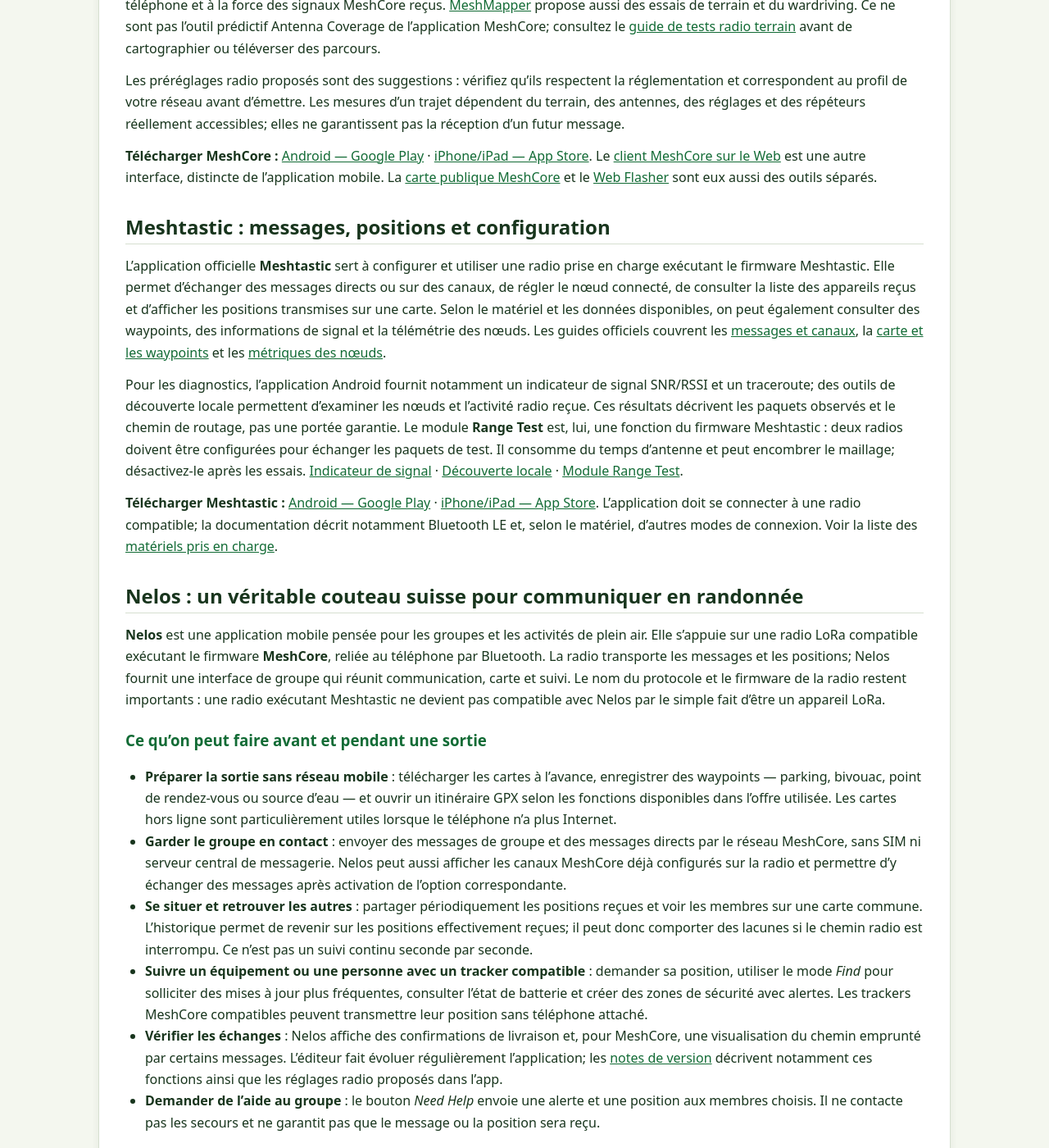
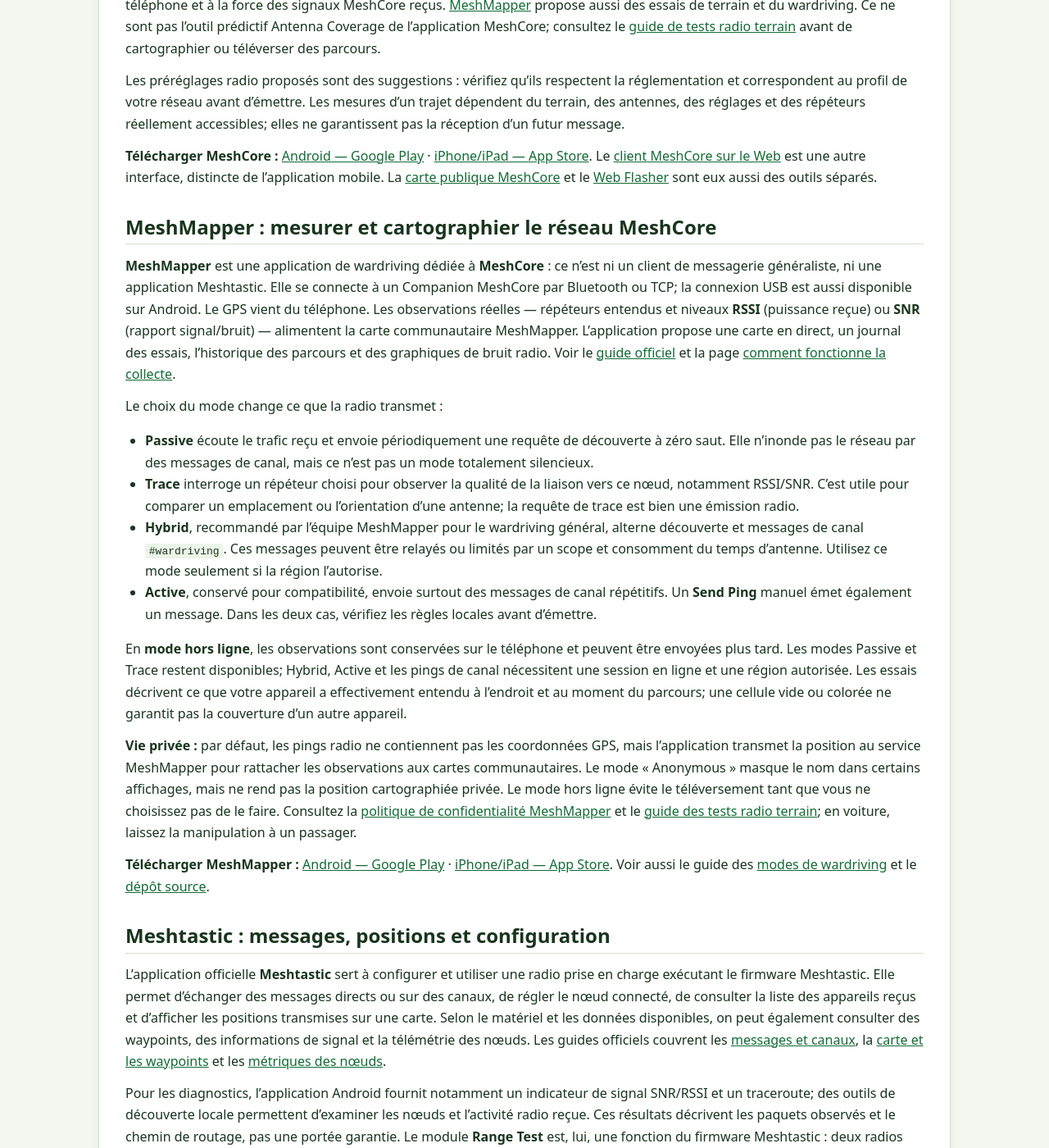
Before and after one commit to 1234LUCIUS/projet-interconnexion-normand-wiki, a Jekyll site: the page built from docs/09-applications-mobiles.md, in a window 1280 px wide and 1400 px high, scrolled down 1736 px. Shown: the whole window at 82% size. Built offline with Jekyll 4.4.1, drawn with Linux system fonts in a browser that asks for light colours.

Commit message:
docs: add MeshMapper app guide

```diff
--- a/docs/09-applications-mobiles.md
+++ b/docs/09-applications-mobiles.md
@@ -1,7 +1,7 @@
 ---
 layout: wiki
 title: "Applications mobiles"
-description: "Choisir et télécharger les applications MeshCore, Meshtastic et Nelos, avec leurs fonctions et leurs limites."
+description: "Choisir et télécharger les applications MeshCore, MeshMapper, Meshtastic et Nelos, avec leurs fonctions et leurs limites."
 ---
 
 # Applications mobiles pour les réseaux LoRa
@@ -31,6 +31,23 @@ Les commandes CLI du firmware peuvent exposer d’autres statistiques (bruit, RS
 Les préréglages radio proposés sont des suggestions : vérifiez qu’ils respectent la réglementation et correspondent au profil de votre réseau avant d’émettre. Les mesures d’un trajet dépendent du terrain, des antennes, des réglages et des répéteurs réellement accessibles; elles ne garantissent pas la réception d’un futur message.
 
 **Télécharger MeshCore :** [Android — Google Play](https://play.google.com/store/apps/details?id=com.liamcottle.meshcore.android) · [iPhone/iPad — App Store](https://apps.apple.com/nz/app/meshcore/id6742354151). Le [client MeshCore sur le Web](https://app.meshcore.nz/) est une autre interface, distincte de l’application mobile. La [carte publique MeshCore](https://map.meshcore.io/) et le [Web Flasher](https://flasher.meshcore.io/) sont eux aussi des outils séparés.
+
+## MeshMapper : mesurer et cartographier le réseau MeshCore
+
+**MeshMapper** est une application de wardriving dédiée à **MeshCore** : ce n’est ni un client de messagerie généraliste, ni une application Meshtastic. Elle se connecte à un Companion MeshCore par Bluetooth ou TCP; la connexion USB est aussi disponible sur Android. Le GPS vient du téléphone. Les observations réelles — répéteurs entendus et niveaux **RSSI** (puissance reçue) ou **SNR** (rapport signal/bruit) — alimentent la carte communautaire MeshMapper. L’application propose une carte en direct, un journal des essais, l’historique des parcours et des graphiques de bruit radio. Voir le [guide officiel](https://wiki.meshmapper.net/app_getting_started/) et la page [comment fonctionne la collecte](https://wiki.meshmapper.net/app_how_it_works/).
+
+Le choix du mode change ce que la radio transmet :
+
+- **Passive** écoute le trafic reçu et envoie périodiquement une requête de découverte à zéro saut. Elle n’inonde pas le réseau par des messages de canal, mais ce n’est pas un mode totalement silencieux.
+- **Trace** interroge un répéteur choisi pour observer la qualité de la liaison vers ce nœud, notamment RSSI/SNR. C’est utile pour comparer un emplacement ou l’orientation d’une antenne; la requête de trace est bien une émission radio.
+- **Hybrid**, recommandé par l’équipe MeshMapper pour le wardriving général, alterne découverte et messages de canal `#wardriving`. Ces messages peuvent être relayés ou limités par un scope et consomment du temps d’antenne. Utilisez ce mode seulement si la région l’autorise.
+- **Active**, conservé pour compatibilité, envoie surtout des messages de canal répétitifs. Un **Send Ping** manuel émet également un message. Dans les deux cas, vérifiez les règles locales avant d’émettre.
+
+En **mode hors ligne**, les observations sont conservées sur le téléphone et peuvent être envoyées plus tard. Les modes Passive et Trace restent disponibles; Hybrid, Active et les pings de canal nécessitent une session en ligne et une région autorisée. Les essais décrivent ce que votre appareil a effectivement entendu à l’endroit et au moment du parcours; une cellule vide ou colorée ne garantit pas la couverture d’un autre appareil.
+
+**Vie privée :** par défaut, les pings radio ne contiennent pas les coordonnées GPS, mais l’application transmet la position au service MeshMapper pour rattacher les observations aux cartes communautaires. Le mode « Anonymous » masque le nom dans certains affichages, mais ne rend pas la position cartographiée privée. Le mode hors ligne évite le téléversement tant que vous ne choisissez pas de le faire. Consultez la [politique de confidentialité MeshMapper](https://wiki.meshmapper.net/privacy/) et le [guide des tests radio terrain](terrain/01-test-radio.html); en voiture, laissez la manipulation à un passager.
+
+**Télécharger MeshMapper :** [Android — Google Play](https://play.google.com/store/apps/details?id=net.meshmapper.app) · [iPhone/iPad — App Store](https://apps.apple.com/us/app/meshmapper/id6758073991). Voir aussi le guide des [modes de wardriving](https://wiki.meshmapper.net/app_wardriving_modes/) et le [dépôt source](https://github.com/MeshMapper/MeshMapper_Flutter_App).
 
 ## Meshtastic : messages, positions et configuration
 
--- a/docs/index.html
+++ b/docs/index.html
@@ -70,7 +70,7 @@
       <a class="card" href="terrain/03-simulateurs-couverture.html"><h3>Trouver un bon emplacement</h3><p>Relief, hauteur, ligne de vue, simulations de couverture et tests radio de terrain.</p></a>
       <a class="card" href="04-carte-interactive.html"><h3>Cartes et Observers</h3><p>Explorer MeshCore, RelayLens, MeshQual et MeshStats, et comprendre le rôle des Observers.</p></a>
       <a class="card" href="meshcore/03-profils-france-normandie.html"><h3>Configuration France / Normandie</h3><p>Scopes, départements, canaux et profil communautaire MeshCore du projet.</p></a>
-      <a class="card" href="09-applications-mobiles.html"><h3>Applications mobiles</h3><p>Comparer MeshCore, Meshtastic et Nelos, découvrir leurs outils et télécharger les versions officielles.</p></a>
+      <a class="card" href="09-applications-mobiles.html"><h3>Applications mobiles</h3><p>Comparer MeshCore, MeshMapper, Meshtastic et Nelos, découvrir leurs outils et télécharger les versions officielles.</p></a>
     </div>
 
     <h2>Un projet citoyen et documenté</h2>
```
Also changed, not shown: docs/00-bienvenue.md (+1 -1 lines).
